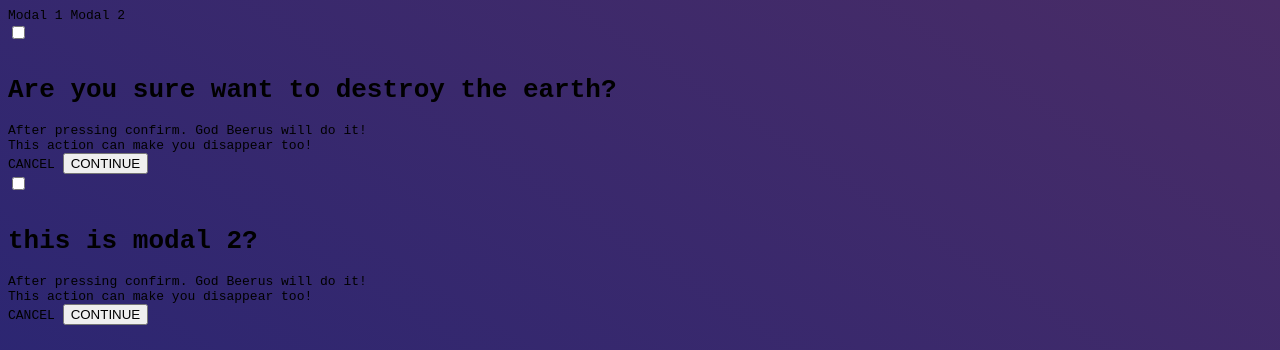
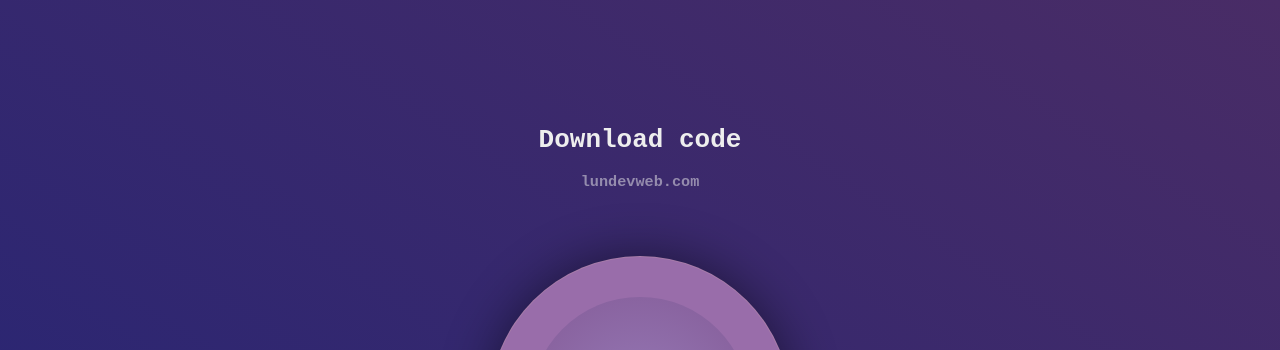
Before and after one commit to HoanghoDev/loadingyoutube1, a plain HTML site: page index.html in a window 1280 px wide. Shown: the top 350 px of the page. Drawn offline with Linux system fonts and the light colour scheme.

Commit message:
Update index.html

```diff
--- a/index.html
+++ b/index.html
@@ -8,51 +8,15 @@
     <link rel="stylesheet" href="style.css">
 </head>
 <body>
-    <div class="btn">
-        <label for="modal_confirm1">Modal 1</label>
-        <label for="modal_confirm2">Modal 2</label>
+    <div class="title">
+        <h1>Download code</h1>
+        <h3>lundevweb.com</h3>
     </div>
-
-    <div class="modal">
-        <input type="checkbox" name="setingModal" id="modal_confirm1">
-        <div class="header">
-            <img src="img1.png" alt="">
-            <img src="img2.png" alt="">
-            <img src="img3.png" alt="">
-        </div>
-        <div class="content">
-            <h1>Are you sure want to destroy the earth?</h1>
-            <div class="des">
-                After pressing confirm. God Beerus will do it! <br>
-                This action can make you disappear too!
-            </div>
-            <div class="confirm">
-                <label for="modal_confirm1" class="cancel">CANCEL</label>
-                <button class="continue">CONTINUE</button>
-            </div>
-        </div>
+    <div id="loading">
+        <div id="value-show">START</div>
     </div>
 
 
-    <div class="modal">
-        <input type="checkbox" name="setingModal" id="modal_confirm2">
-        <div class="header">
-            <img src="img1.png" alt="">
-            <img src="img2.png" alt="">
-            <img src="img3.png" alt="">
-        </div>
-        <div class="content">
-            <h1>this is modal 2?</h1>
-            <div class="des">
-                After pressing confirm. God Beerus will do it! <br>
-                This action can make you disappear too!
-            </div>
-            <div class="confirm">
-                <label for="modal_confirm2" class="cancel">CANCEL</label>
-                <button class="continue">CONTINUE</button>
-            </div>
-        </div>
-    </div>
-
+    <script src="script.js"></script>
 </body>
 </html>
```
